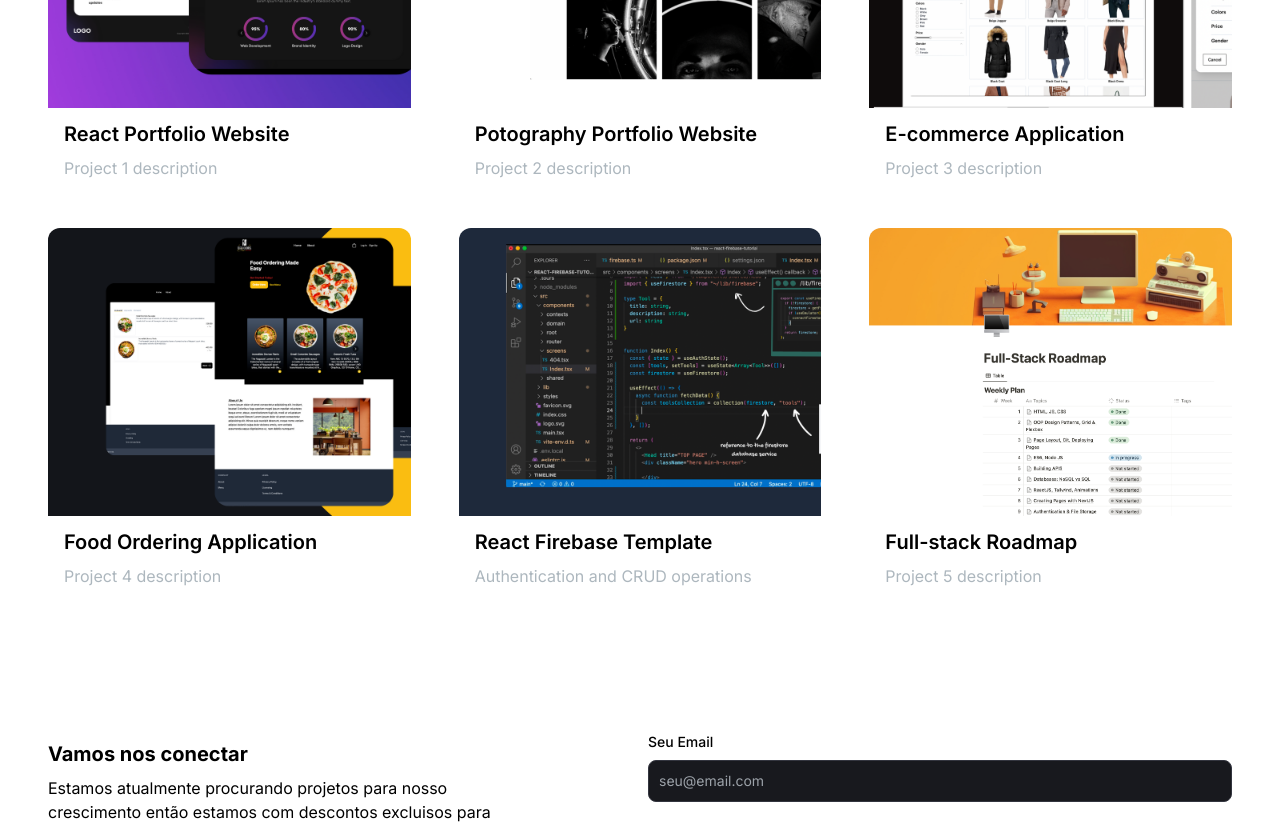
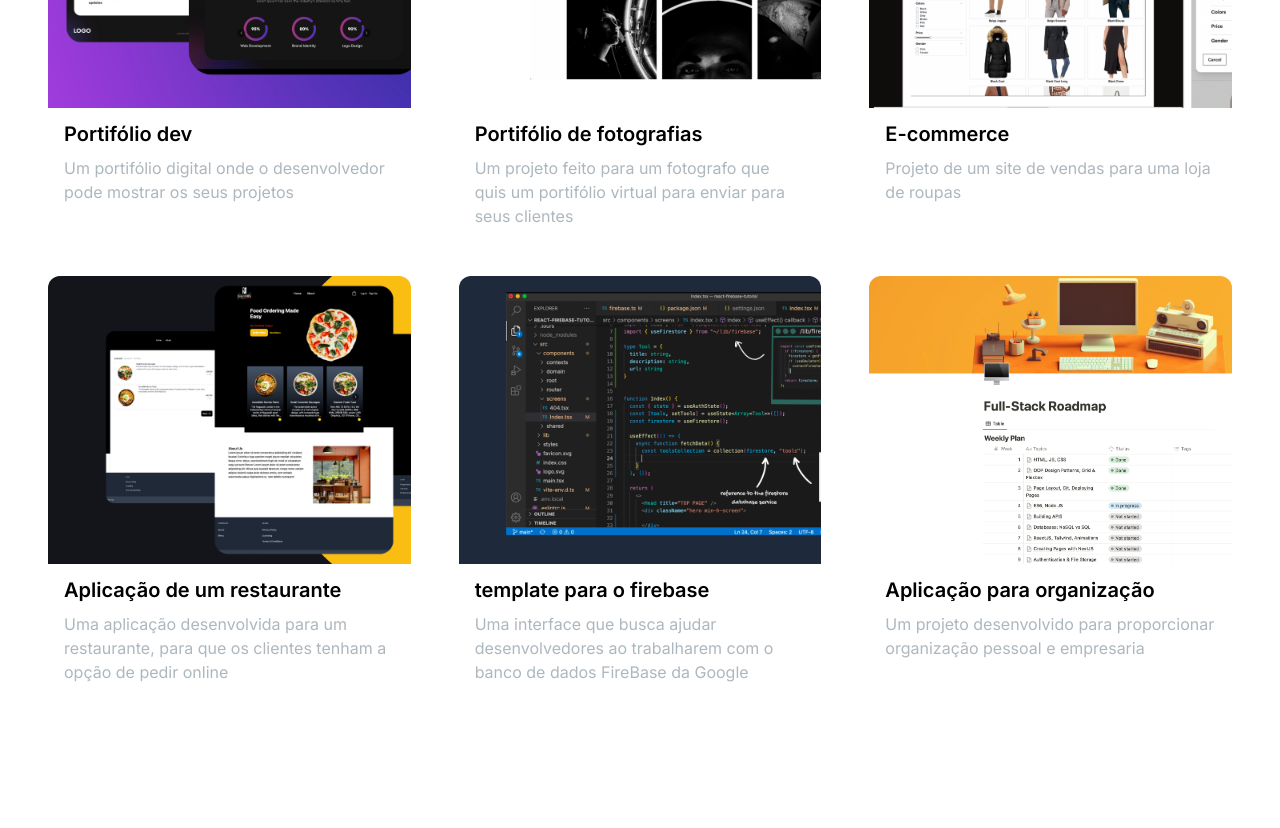
Before and after one commit to AutomatizaLabs/AutomatizaLabs, a Next.js app: page /projetos in a window 1280 px wide. Shown: the part 500-1328 px from the top of the page. Built offline with nearby package versions, Linux system fonts and the light colour scheme.

Commit message:
alterada a sequencia de exibição dos projetos no /ServicesPriceSection e /ServicesSection. Adicionado descrições para os produtos

```diff
--- a/src/app/components/ProjectsSection.jsx
+++ b/src/app/components/ProjectsSection.jsx
@@ -7,62 +7,62 @@ import { motion, useInView } from "framer-motion";
 const projectsData = [
   {
     id: 1,
-    title: "React Portfolio Website",
-    description: "Project 1 description",
+    title: "Portifólio dev",
+    description: "Um portifólio digital onde o desenvolvedor pode mostrar os seus projetos",
     image: "/images/projects/1.png",
-    tag: ["Todos", "Web"],
+    tag: ["All", "Web"],
     gitUrl: "/",
     previewUrl: "/",
   },
   {
     id: 2,
-    title: "Potography Portfolio Website",
-    description: "Project 2 description",
+    title: "Portifólio de fotografias",
+    description: "Um projeto feito para um fotografo que quis um portifólio virtual para enviar para seus clientes",
     image: "/images/projects/2.png",
-    tag: ["Todos", "Web"],
+    tag: ["All", "Web"],
     gitUrl: "/",
     previewUrl: "/",
   },
   {
     id: 3,
-    title: "E-commerce Application",
-    description: "Project 3 description",
+    title: "E-commerce",
+    description: "Projeto de um site de vendas para uma loja de roupas",
     image: "/images/projects/3.png",
-    tag: ["Todos", "Web"],
+    tag: ["All", "Web"],
     gitUrl: "/",
     previewUrl: "/",
   },
   {
     id: 4,
-    title: "Food Ordering Application",
-    description: "Project 4 description",
+    title: "Aplicação de um restaurante",
+    description: "Uma aplicação desenvolvida para um restaurante, para que os clientes tenham a opção de pedir online",
     image: "/images/projects/4.png",
-    tag: ["Todos", "Celular"],
+    tag: ["All", "Mobile"],
     gitUrl: "/",
     previewUrl: "/",
   },
   {
     id: 5,
-    title: "React Firebase Template",
-    description: "Authentication and CRUD operations",
+    title: "template para o firebase",
+    description: "Uma interface que busca ajudar desenvolvedores ao trabalharem com o banco de dados FireBase da Google",
     image: "/images/projects/5.png",
-    tag: ["Todos", "Web"],
+    tag: ["All", "Web"],
     gitUrl: "/",
     previewUrl: "/",
   },
   {
     id: 6,
-    title: "Full-stack Roadmap",
-    description: "Project 5 description",
+    title: "Aplicação para organização",
+    description: "Um projeto desenvolvido para proporcionar organização pessoal e empresaria ",
     image: "/images/projects/6.png",
-    tag: ["Todos", "Web"],
+    tag: ["All", "Web"],
     gitUrl: "/",
     previewUrl: "/",
   },
 ];
 
 const ProjectsSection = () => {
-  const [tag, setTag] = useState("Todos");
+  const [tag, setTag] = useState("All");
   const ref = useRef(null);
   const isInView = useInView(ref, { once: true });
 
@@ -88,7 +88,7 @@ const ProjectsSection = () => {
         <ProjectTag
           onClick={handleTagChange}
           name="Todos"
-          isSelected={tag === "Todos"}
+          isSelected={tag === "All"}
         />
         <ProjectTag
           onClick={handleTagChange}
@@ -98,7 +98,7 @@ const ProjectsSection = () => {
         <ProjectTag
           onClick={handleTagChange}
           name="Celular"
-          isSelected={tag === "Celular"}
+          isSelected={tag === "Mobile"}
         />
       </div>
       <ul ref={ref} className="grid md:grid-cols-3 gap-8 md:gap-12">
--- a/src/app/components/ServicesPriceSection.jsx
+++ b/src/app/components/ServicesPriceSection.jsx
@@ -5,26 +5,9 @@ import ProjectTag from "./ProjectTag";
 import { motion, useInView } from "framer-motion";
 
 const projectsData = [
+
   {
     id: 1,
-    title: "Website One Page",
-    description: "Project 1 description",
-    image: "/images/projects/1.png",
-    tag: ["Todos", "Web"],
-    gitUrl: "/",
-    previewUrl: "/",
-  },
-  {
-    id: 2,
-    title: "Website Institucional",
-    description: "Project 1 description",
-    image: "/images/projects/1.png",
-    tag: ["Todos", "Web"],
-    gitUrl: "/",
-    previewUrl: "/",
-  },
-  {
-    id: 3,
     title: "Website E-Comerce",
     description: "Project 1 description",
     image: "/images/projects/1.png",
@@ -32,17 +15,9 @@ const projectsData = [
     gitUrl: "/",
     previewUrl: "/",
   },
+
   {
-    id: 5,
-    title: "Website Personalizados",
-    description: "Project 1 description",
-    image: "/images/projects/1.png",
-    tag: ["Todos", "Web"],
-    gitUrl: "/",
-    previewUrl: "/",
-  },
-  {
-    id: 6,
+    id: 2,
     title: "Aplicativo para Celular",
     description: "Project 2 description",
     image: "/images/projects/2.png",
@@ -51,7 +26,7 @@ const projectsData = [
     previewUrl: "/",
   },
   {
-    id: 7,
+    id: 3,
     title: "Sistemas de backup",
     description: "Project 3 description",
     image: "/images/projects/3.png",
@@ -60,7 +35,7 @@ const projectsData = [
     previewUrl: "/",
   },
   {
-    id: 8,
+    id: 4,
     title: "Automação de Sistemas",
     description: "Project 4 description",
     image: "/images/projects/4.png",
@@ -69,7 +44,7 @@ const projectsData = [
     previewUrl: "/",
   },
   {
-    id: 9,
+    id: 4,
     title: "Aplicativo de Gerenciamento",
     description: "Authentication and CRUD operations",
     image: "/images/projects/5.png",
@@ -120,7 +95,7 @@ const ServicesPriceSection = () => {
         />
         <ProjectTag
           onClick={handleTagChange}
-          name="Softwere"
+          name="Software"
           isSelected={tag === "Softwere"}
         />
         <ProjectTag
--- a/src/app/components/ServicesSection.jsx
+++ b/src/app/components/ServicesSection.jsx
@@ -96,7 +96,7 @@ const ServicesSection = () => {
               active={tab === "certifications"}
             >
               {" "}
-              Softweres{" "}
+              Softwares{" "}
             </TabButton>
             <TabButton
               selectTab={() => handleTabChange("automations")}
```
